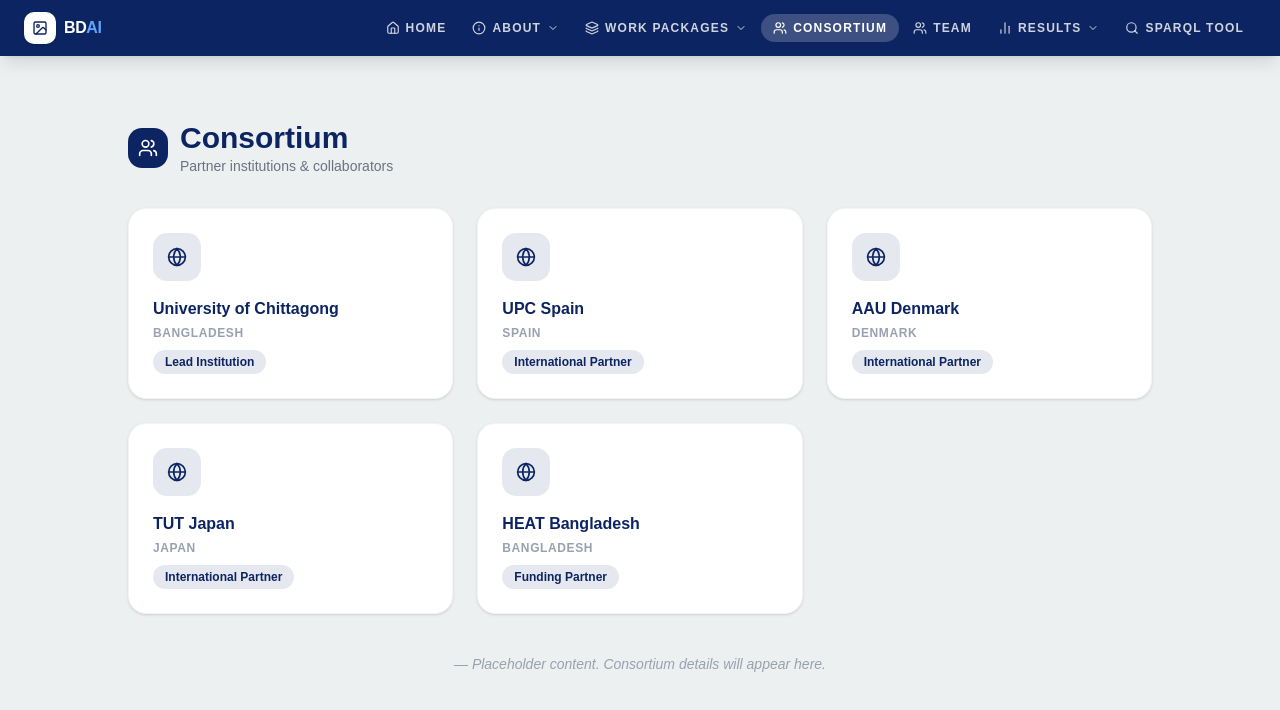
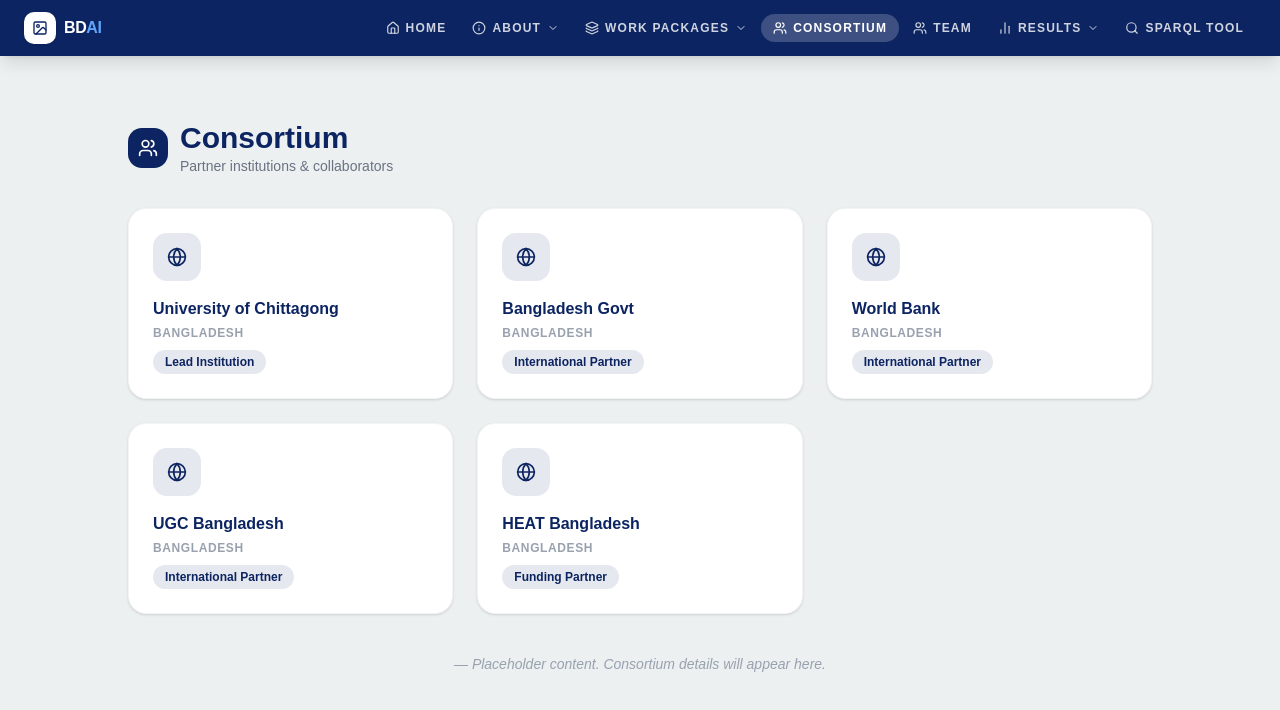
Before and after one commit to miskatul-anwar/bdai-web, a Next.js app: page /consortium in a window 1280 px wide. Shown: the top 710 px of the page. Built offline with nearby package versions, Linux system fonts and the light colour scheme; a web font is replaced by a local one.

Commit message:
Replace UPC Spain, TUT Japan, AAU Denmark with Bangladesh Govt, World Bank, UGC Bangladesh in consortium
Agent-Logs-Url: https://github.com/miskatul-anwar/bdai-web/sessions/27e43229-d75d-467b-807e-15f9c8491fbb

Co-authored-by: miskatul-anwar <154541347+miskatul-anwar@users.noreply.github.com>

```diff
--- a/src/constants.ts
+++ b/src/constants.ts
@@ -182,9 +182,9 @@ export const APP_DATA = {
   ],
   partners: [
     { name: "University of Chittagong", logo: "https://upload.wikimedia.org/wikipedia/en/thumb/8/86/University_of_Chittagong_logo.svg/330px-University_of_Chittagong_logo.svg.png" },
-    { name: "UPC Spain", logo: "https://upload.wikimedia.org/wikipedia/commons/thumb/9/97/Logo_UPC.svg/500px-Logo_UPC.svg.png" },
-    { name: "AAU Denmark", logo: "https://upload.wikimedia.org/wikipedia/commons/b/b9/AAU_logo_2012.png" },
-    { name: "TUT Japan", logo: "https://upload.wikimedia.org/wikipedia/en/9/97/Toyohashi_University_of_Technology_logo_%28en%29.png" },
+    { name: "Bangladesh Govt", logo: "https://upload.wikimedia.org/wikipedia/commons/thumb/a/a9/Emblem_of_Bangladesh.svg/500px-Emblem_of_Bangladesh.svg.png" },
+    { name: "World Bank", logo: "https://upload.wikimedia.org/wikipedia/commons/thumb/8/87/The_World_Bank_logo.svg/500px-The_World_Bank_logo.svg.png" },
+    { name: "UGC Bangladesh", logo: "https://heat.ugc.gov.bd/heat-gov-images/logos/logo.svg" },
     { name: "HEAT Bangladesh", logo: "https://heat.ugc.gov.bd/heat-gov-images/logos/logo.svg" }
   ]
 };
--- a/src/views/Consortium.tsx
+++ b/src/views/Consortium.tsx
@@ -3,9 +3,9 @@ import { Users, Globe } from 'lucide-react';
 
 const partners = [
   { name: 'University of Chittagong', country: 'Bangladesh', role: 'Lead Institution' },
-  { name: 'UPC Spain', country: 'Spain', role: 'International Partner' },
-  { name: 'AAU Denmark', country: 'Denmark', role: 'International Partner' },
-  { name: 'TUT Japan', country: 'Japan', role: 'International Partner' },
+  { name: 'Bangladesh Govt', country: 'Bangladesh', role: 'International Partner' },
+  { name: 'World Bank', country: 'Bangladesh', role: 'International Partner' },
+  { name: 'UGC Bangladesh', country: 'Bangladesh', role: 'International Partner' },
   { name: 'HEAT Bangladesh', country: 'Bangladesh', role: 'Funding Partner' },
 ];
 
```
